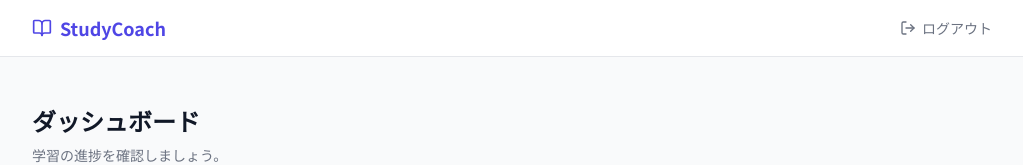
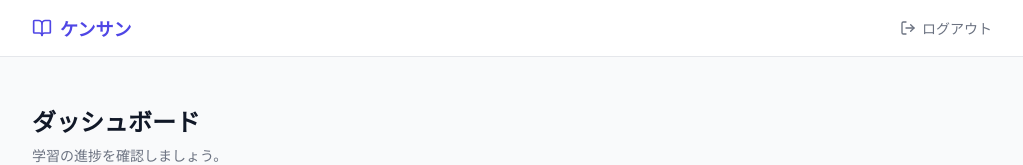
Before and after one commit to kobamasa0806/study_coaching, a Next.js app in the folder app/frontend/: page /dashboard in a window 1280 px wide. Shown: the top 165 px of the page, without its empty margins (128-1151 px from the left). Built offline with nearby package versions, Linux system fonts and the light colour scheme; no server answers.

Commit message:
StudyCoachからケンサンへ

```diff
--- a/app/frontend/app/(auth)/layout.tsx
+++ b/app/frontend/app/(auth)/layout.tsx
@@ -9,7 +9,7 @@ export default function AuthLayout({ children }: { children: React.ReactNode })
     <div className="min-h-screen bg-gray-50">
       <header className="py-4 px-6">
         <Link href="/" className="text-lg font-bold text-blue-600">
-          StudyCoach
+          ケンサン
         </Link>
       </header>
       <main>{children}</main>
--- a/app/frontend/app/components/DashboardHeader.tsx
+++ b/app/frontend/app/components/DashboardHeader.tsx
@@ -26,7 +26,7 @@ export default function DashboardHeader() {
           {/* ロゴ */}
           <Link href="/dashboard" className="flex items-center gap-2 text-indigo-600 font-bold text-lg">
             <BookOpen className="w-5 h-5" />
-            <span>StudyCoach</span>
+            <span>ケンサン</span>
           </Link>
 
           {/* ユーザー情報 & ログアウト */}
--- a/app/frontend/app/layout.tsx
+++ b/app/frontend/app/layout.tsx
@@ -10,7 +10,7 @@ const notoSansJP = Noto_Sans_JP({
 })
 
 export const metadata: Metadata = {
-  title: 'StudyCoach | 資格・試験合格のための学習コーチング',
+  title: 'ケンサン | 資格・試験合格のための学習コーチング',
   description: '学習計画の作成から進捗記録、専門コーチとの1on1まで。あなたの合格を全力でサポートする学習継続支援サービス。',
 }
 
```
